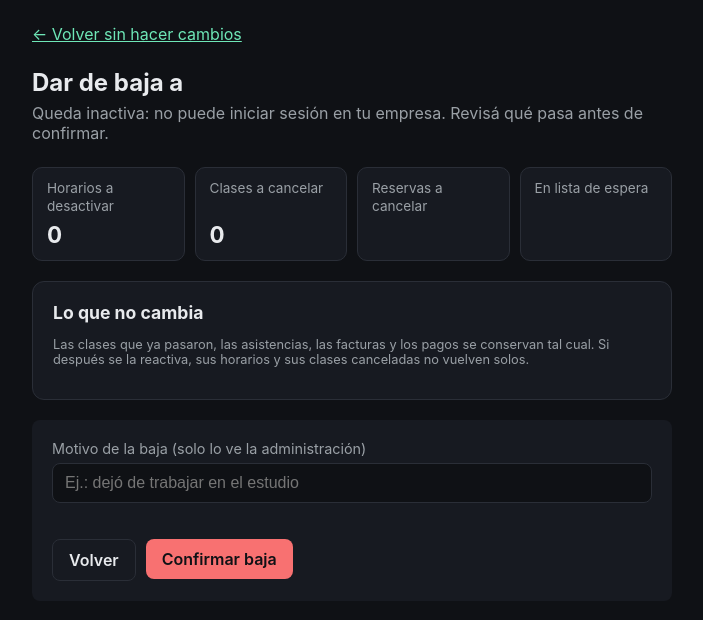
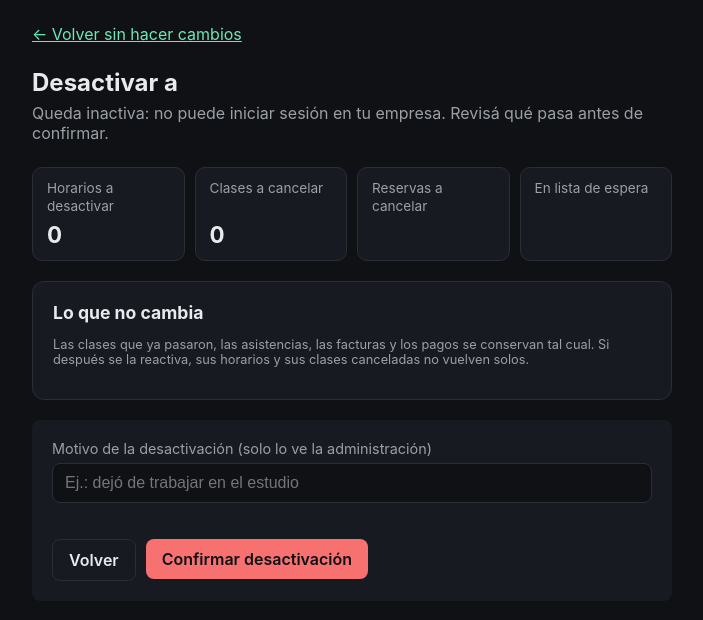
Before and after one commit to pilisoldo1-code/Just-Show-Up, a FastAPI app: template app/templates/baja_docente.html in a window 1280 px wide. Shown: the part 111-731 px from the top of the page, without its empty margins (128-831 px from the left). Run offline with FastAPI, Linux system fonts and the light colour scheme; the template is opened without the code that fills it, so the values that code supplies are empty.

Commit message:
Baja de docentes: en pantalla se dice «Desactivar»
Títulos, botones, confirmaciones, motivo y mensajes de profesoras y administradoras usan «Desactivar»
(la persona se puede reactivar). Rutas, funciones y tablas conservan «baja». Sin cambios de lógica.

Co-Authored-By: Claude Opus 5.5 <noreply@anthropic.com>

```diff
--- a/app/clases.py
+++ b/app/clases.py
@@ -585,7 +585,7 @@ def bloqueos(sb: Client) -> dict:
             # la baja no tiene fin real (su fecha final es un margen interno): solo se muestra desde cuándo
             "rango_txt": f"Desde el {fecha_corta(desde)[0].lower()}{fecha_corta(desde)[1:]}" if b.get("tipo") == "baja"
                          else _rango_texto(desde, hasta),
-            "alcance_txt": ("Baja de una profesora (sus clases)" if b.get("tipo") == "baja" else
+            "alcance_txt": ("Profesora desactivada (sus clases)" if b.get("tipo") == "baja" else
                             f"Solo {nombre_dia(h['dia_semana'])} {h['hora_inicio'][:5]}" if h else "Todas las clases"),
             "es_baja": b.get("tipo") == "baja",
             "motivo": b["motivo"],
--- a/app/main.py
+++ b/app/main.py
@@ -1983,13 +1983,13 @@ MSG_HORARIO_INACTIVA = ("Ese horario es de una profesora inactiva: no se puede a
 MSG_BAJA = {
     "no_autorizada": "No tenés permiso para hacer eso.",
     "no_existe": "No encontramos a esa persona en tu empresa.",
-    "no_puede_desactivarse": "No podés darte de baja a vos misma.",
+    "no_puede_desactivarse": "No podés desactivarte a vos misma.",
     "es_administradora": MSG_OTRA_ADMIN,
-    "no_es_profesora": "Solo se da de baja así a una profesora.",
+    "no_es_profesora": "Así solo se desactiva a una profesora.",
     "ya_inactiva": "Ya está inactiva.",
     "no_es_administradora": "Esa persona no es administradora de la empresa.",
     "ultima_administradora": MSG_EMPRESA["ultima_administradora"],
-    "motivo_vacio": "Escribí el motivo de la baja.",
+    "motivo_vacio": "Escribí el motivo de la desactivación.",
     "cambio": "Algo cambió desde que abriste esta pantalla (una reserva, una clase o un horario). Revisá la vista previa "
               "actualizada y confirmá de nuevo: no se canceló nada.",
 }
--- a/app/templates/admin_empresa.html
+++ b/app/templates/admin_empresa.html
@@ -72,9 +72,9 @@
                                 <input type="hidden" name="accion" value="profesora" />
                                 <button type="submit" {{ 'disabled' if a.ultima }}>Pasar a profesora</button>
                             </form>
-                            {# la baja cancela sus clases próximas: primero se ve la vista previa #}
+                            {# desactivarla cancela sus clases próximas: primero se ve la vista previa #}
                             <form action="/admin/empresas/{{ e.id }}/administradoras/{{ a.id }}/baja" method="get">
-                                <button type="submit" class="accion-peligro" {{ 'disabled' if a.ultima }}>Dar de baja…</button>
+                                <button type="submit" class="accion-peligro" {{ 'disabled' if a.ultima }}>Desactivar</button>
                             </form>
                             {% if a.ultima %}
                             <p class="menu-acciones-motivo">Es la única administradora activa de la empresa: para quitarle el rol, primero asigná otra.</p>
--- a/app/templates/baja_docente.html
+++ b/app/templates/baja_docente.html
@@ -3,14 +3,14 @@
 <head>
     <meta charset="UTF-8" />
     <meta name="viewport" content="width=device-width, initial-scale=1.0" />
-    <title>Just Show Up - Dar de baja a {{ persona.nombre }} {{ persona.apellido }}</title>
+    <title>Just Show Up - Desactivar a {{ persona.nombre }} {{ persona.apellido }}</title>
     <link rel="stylesheet" href="/static/style.css" />
 </head>
 <body>
     {% include "_menu.html" %}
     <main class="baja-pagina">
         <p class="subtitle"><a href="{{ volver }}">← Volver sin hacer cambios</a></p>
-        <h1>Dar de baja a {{ persona.nombre }} {{ persona.apellido }}</h1>
+        <h1>Desactivar a {{ persona.nombre }} {{ persona.apellido }}</h1>
         <p class="subtitle">{{ 'Deja de ser administradora y queda' if superadmin else 'Queda' }} inactiva: no puede iniciar sesión en
             {{ 'la empresa' if superadmin else (usuario.empresa_nombre or 'tu empresa') }}. Revisá qué pasa antes de confirmar.</p>
 
@@ -66,14 +66,14 @@
         </section>
 
         <form action="{{ accion }}" method="post" class="horario-form baja-form"
-              data-confirmar="¿Dar de baja a {{ persona.nombre }} {{ persona.apellido }}? Se {{ 'cancela' if n_clases == 1 else 'cancelan' }} {{ n_clases }} {{ 'clase' if n_clases == 1 else 'clases' }} y {{ previa.reservas }} {{ 'reserva' if previa.reservas == 1 else 'reservas' }}. No se puede deshacer.">
+              data-confirmar="¿Desactivar a {{ persona.nombre }} {{ persona.apellido }}? Se {{ 'cancela' if n_clases == 1 else 'cancelan' }} {{ n_clases }} {{ 'clase' if n_clases == 1 else 'clases' }} y {{ previa.reservas }} {{ 'reserva' if previa.reservas == 1 else 'reservas' }}. Aunque después se la reactive, esas clases y reservas no vuelven.">
             <input type="hidden" name="firma" value="{{ previa.firma }}" />
-            <label>Motivo de la baja (solo lo ve la administración)
+            <label>Motivo de la desactivación (solo lo ve la administración)
                 <input type="text" name="motivo" value="{{ motivo }}" maxlength="200" required
                        placeholder="Ej.: dejó de trabajar en el estudio" /></label>
             <div class="acciones-confirmar">
                 <a class="btn btn-secundario" href="{{ volver }}">Volver</a>
-                <button type="submit" class="btn btn-peligro-solido">Confirmar baja</button>
+                <button type="submit" class="btn btn-peligro-solido">Confirmar desactivación</button>
             </div>
         </form>
     </main>
--- a/app/templates/persona_editar.html
+++ b/app/templates/persona_editar.html
@@ -96,10 +96,10 @@
         <section class="bloque-persona">
             <h2>Estado</h2>
             {% if persona.membresia.activa and persona.rol == 'profesora' %}
-            <p class="nota">Activa: puede iniciar sesión en {{ usuario.empresa_nombre or 'tu empresa' }}. Al darla de baja se
+            <p class="nota">Activa: puede iniciar sesión en {{ usuario.empresa_nombre or 'tu empresa' }}. Al desactivarla se
                 desactivan sus horarios y se cancelan sus clases próximas (con sus reservas); antes ves exactamente qué cambia.</p>
             <form action="/profesora/{{ seccion }}/{{ persona.id }}/baja" method="get">
-                <button type="submit" class="btn btn-secundario">Dar de baja…</button>
+                <button type="submit" class="btn btn-secundario">Desactivar</button>
             </form>
             {% elif persona.membresia.activa %}
             <p class="nota">Activa: puede iniciar sesión en {{ usuario.empresa_nombre or 'tu empresa' }}.</p>
```
Also changed, not shown: CLAUDE.md (+2 -1 lines), tests/supabase_local/prueba_baja_reales.py (+3 -2 lines), tests/test_baja_docentes.py (+8 -3 lines), tests/test_multiempresa_app.py (+4 -4 lines).
